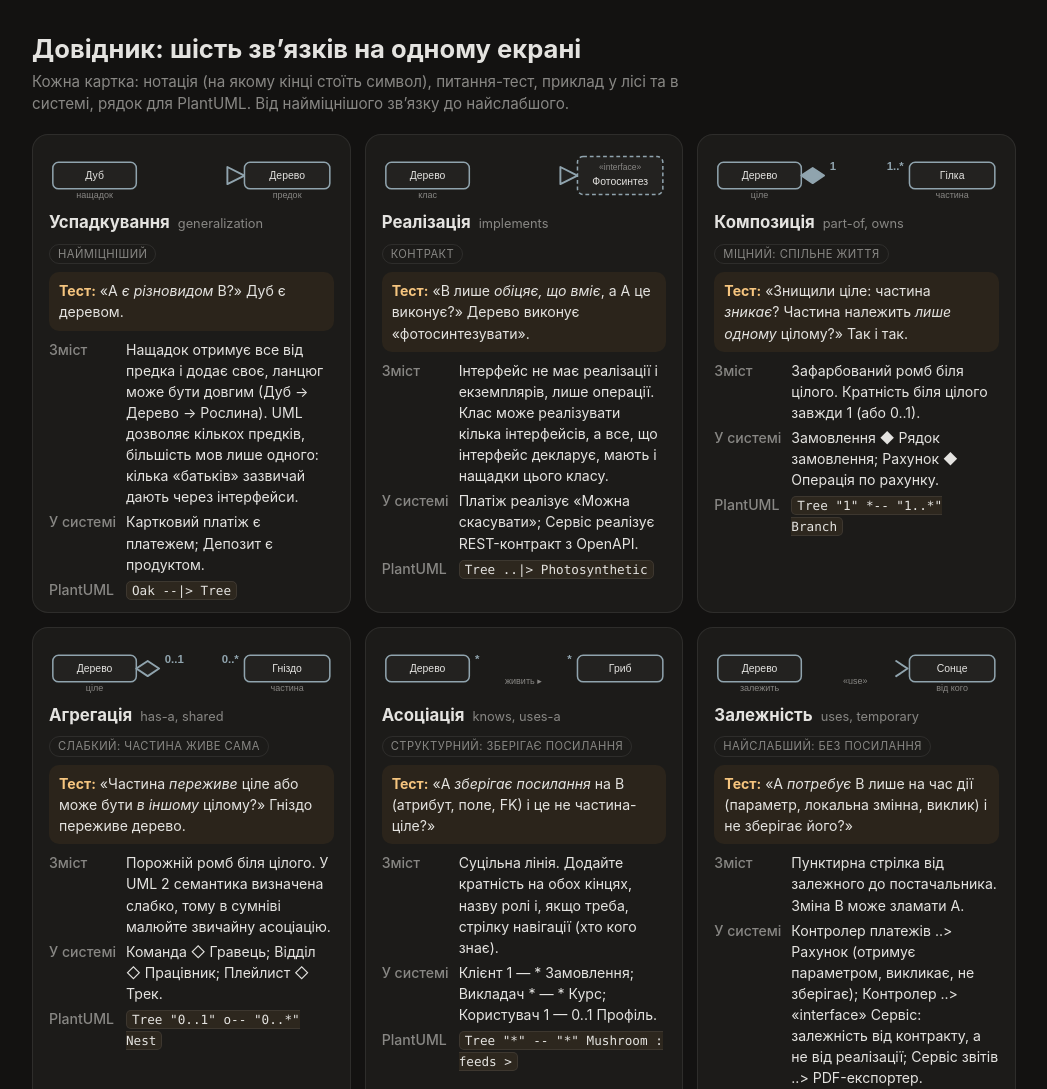
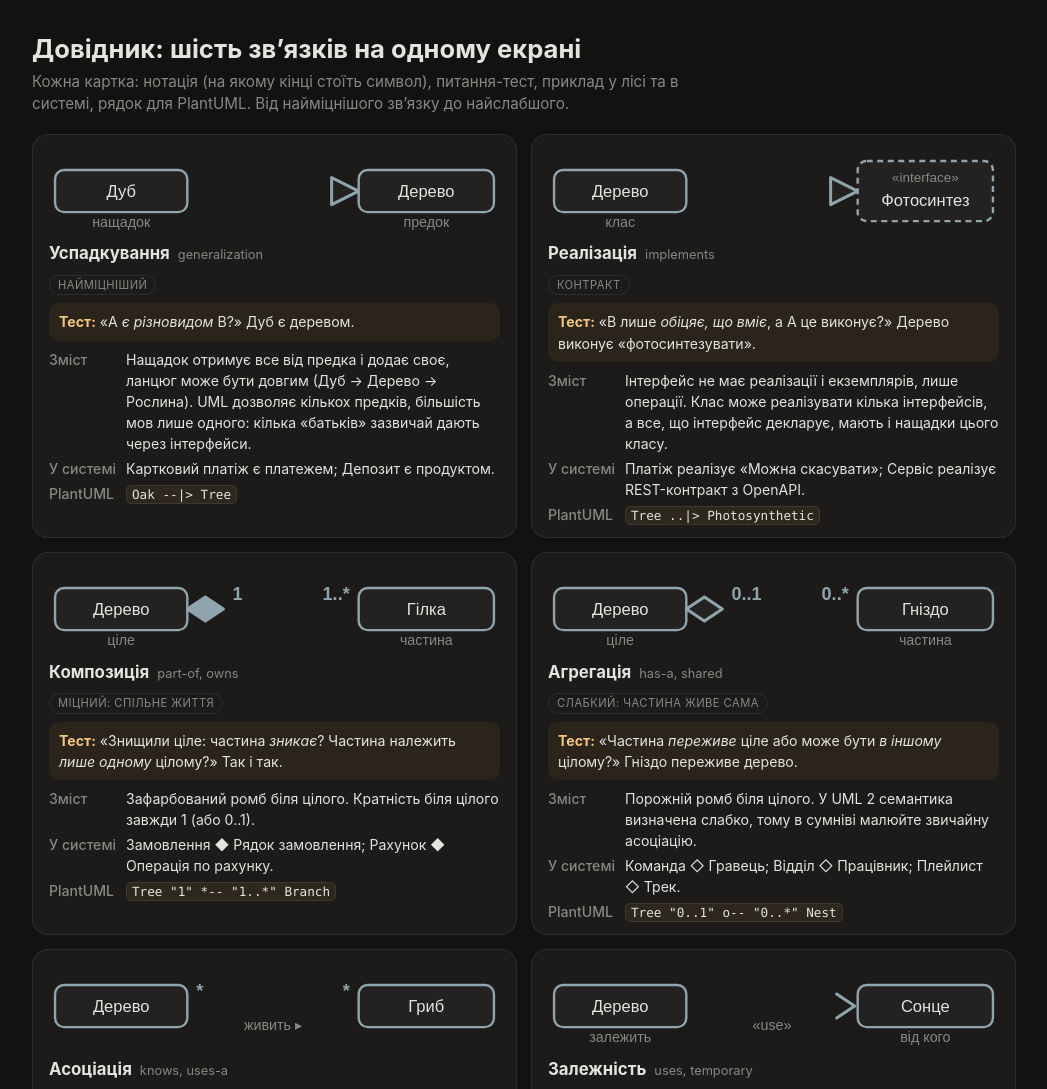
Before and after one commit to VladimirMrCarrot/tools, a plain HTML site: page conection_types/index.html in a window 1280 px wide. Shown: the part 940-2029 px from the top of the page, without its empty margins (116-1163 px from the left). Drawn offline with Linux system fonts and the light colour scheme.

Commit message:
conection_types: cheat sheet grid at most two cards per row
Co-Authored-By: Claude Opus 5.5 <noreply@anthropic.com>

```diff
--- a/conection_types/index.html
+++ b/conection_types/index.html
@@ -1354,7 +1354,7 @@
     /* cheat sheet cards */
     .rel-grid {
       display: grid;
-      grid-template-columns: repeat(auto-fill, minmax(min(100%, 300px), 1fr));
+      grid-template-columns: repeat(auto-fit, minmax(min(100%, max(300px, calc((100% - 14px) / 2))), 1fr)); /* at most 2 per row */
       gap: 14px;
     }
     .rel-card {
```
Also changed, not shown: 1 other file.
